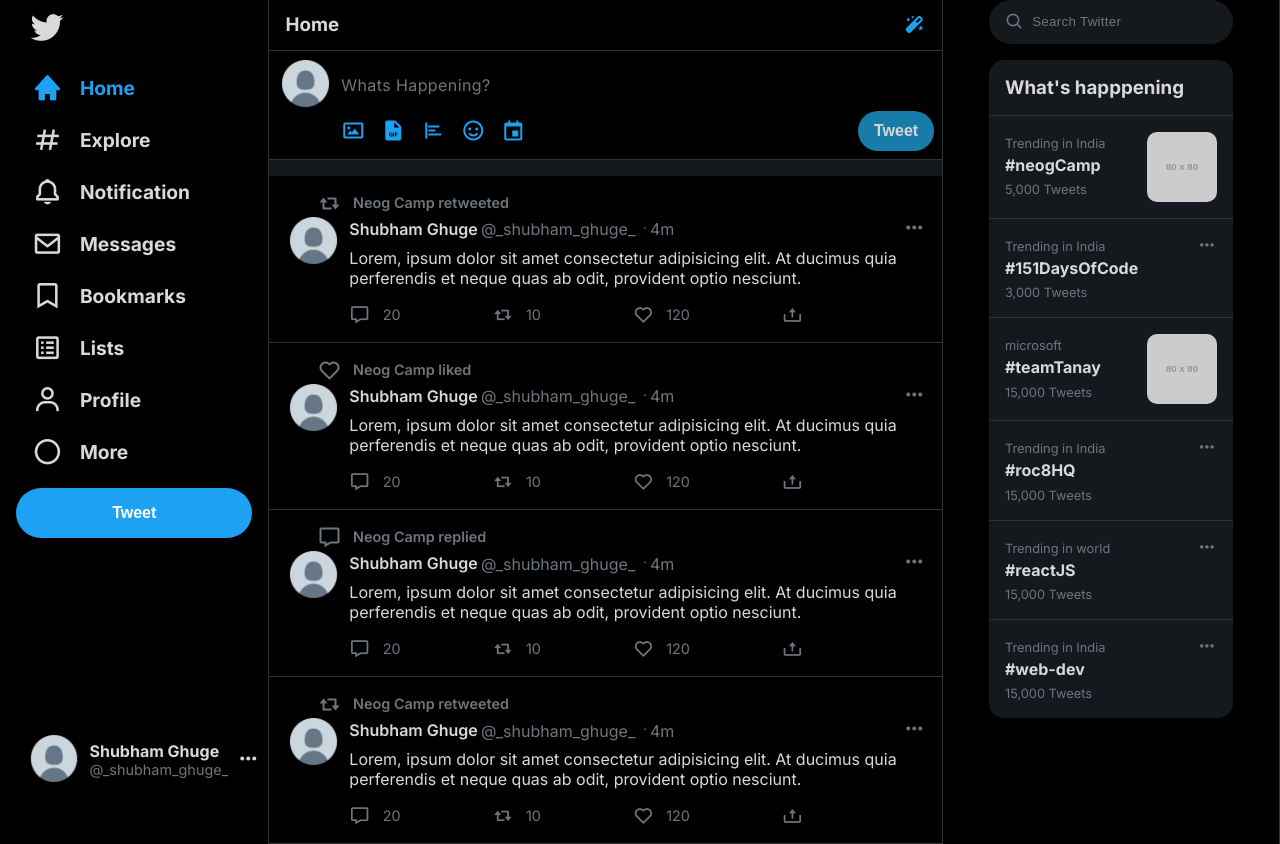
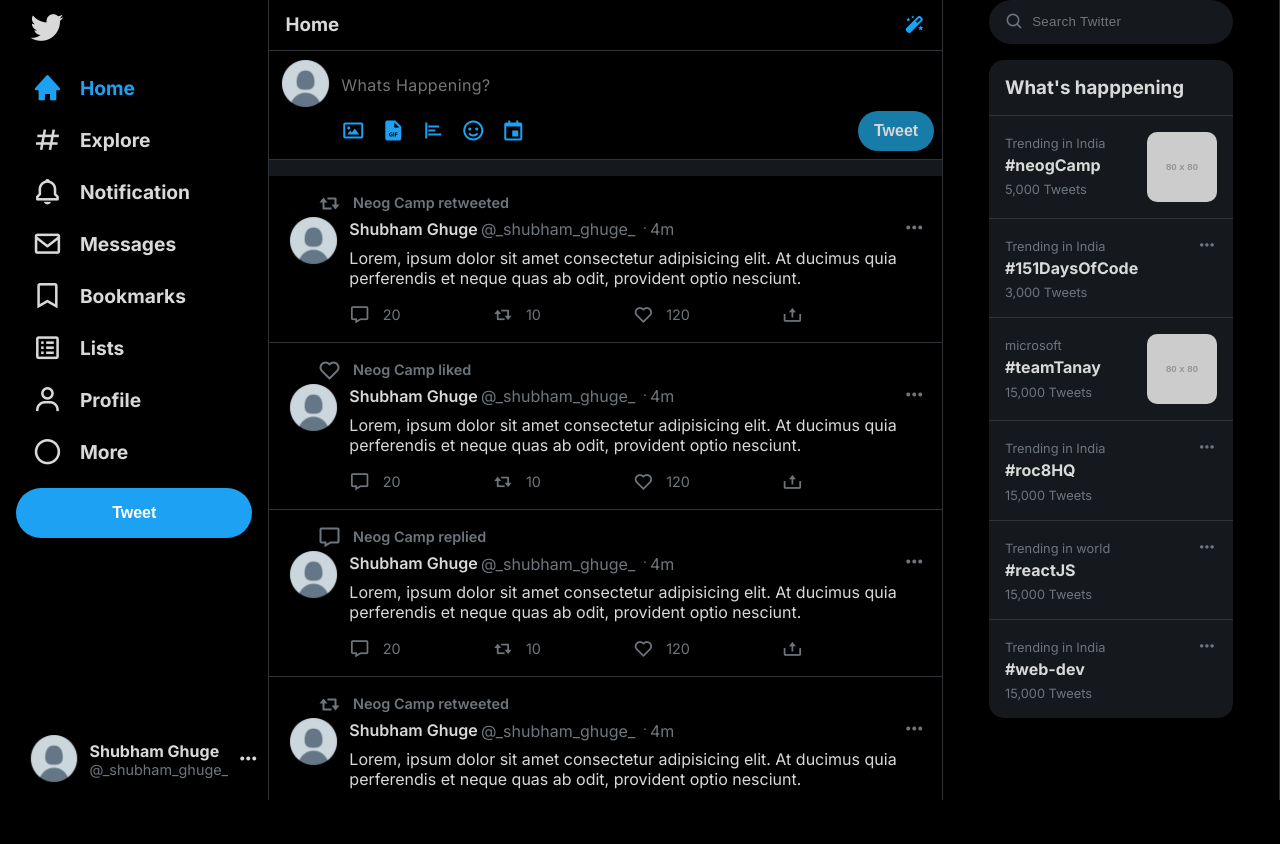
Before and after one commit to shubham-ghuge/clone-css-layouts, a plain HTML site: page twitter/index.html in a window 1280 px wide. After the commit the page ends 800 px from the top, so only its background shows below. Drawn offline with nearby package versions, Linux system fonts and the light colour scheme; placeholder pictures from the web are drawn by us.

Commit message:
fixed scrollbar

```diff
--- a/twitter/assets/style.scss
+++ b/twitter/assets/style.scss
@@ -14,7 +14,7 @@
   font-family: "inter", sans-serif;
   background-color: $black;
   color: $grey;
-  // overflow: hidden;
+  overflow: hidden;
   main {
     display: grid;
     grid-template-columns: 0.8fr 2fr 1fr;
@@ -160,6 +160,8 @@
   }
 }
 .wall {
+  height: 80vh;
+  overflow-y: scroll;
   background-color: $bg-grey;
   header {
     padding: 0.8rem 1rem;
@@ -217,7 +219,6 @@
   }
 }
 .tweet-wall {
-  min-height: 80vh;
   margin: 1rem 0 0;
   .tweet {
     border-bottom: 1px solid $border-color;
```
Also changed, not shown: twitter/assets/style.css, 2 other files.
